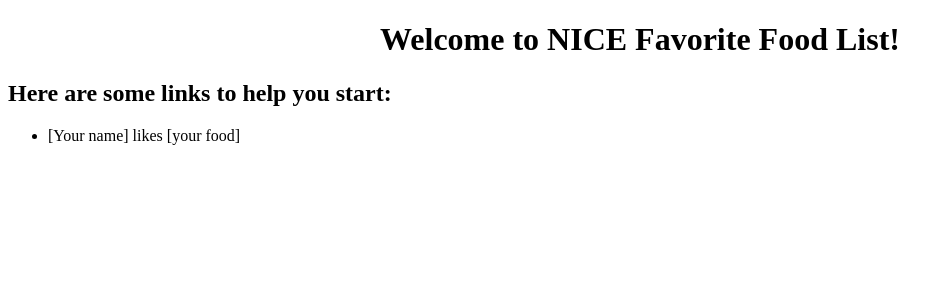
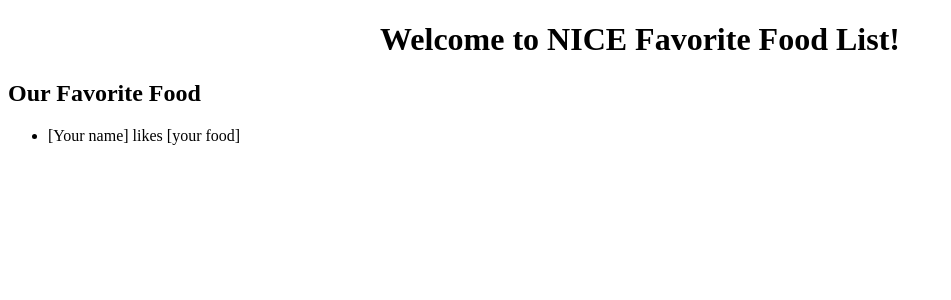
Before and after one commit to hungtruongquoc/demo-favorite-food, an Angular app: page / in a window 1280 px wide. Shown: the top 300 px of the page, without its empty margins (0-951 px from the left). Built offline with nearby package versions, Linux system fonts and the light colour scheme.

Commit message:
Changed the list title

```diff
--- a/src/app/app.component.html
+++ b/src/app/app.component.html
@@ -4,7 +4,7 @@
     Welcome to {{ title }}!
   </h1>
 </div>
-<h2>Here are some links to help you start: </h2>
+<h2>Our Favorite Food</h2>
 <ul>
   <li>[Your name] likes [your food]</li>
 </ul>
```
